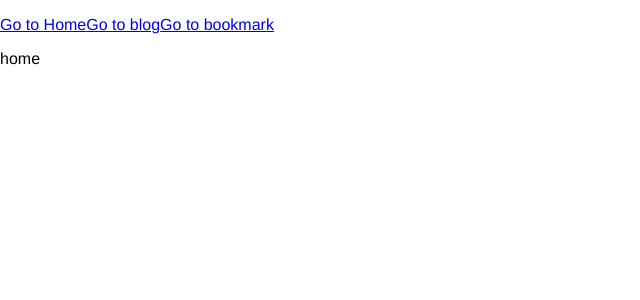
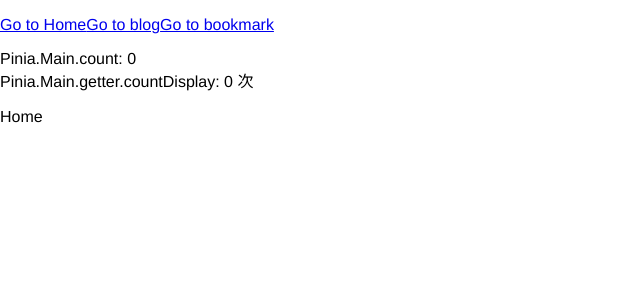
Before and after one commit to kankk/mk, a Vue app: page / in a window 1280 px wide. Shown: the top 300 px of the page, without its empty margins (0-640 px from the left). Built offline with nearby package versions, Linux system fonts and the light colour scheme.

Commit message:
feat: pinia

```diff
--- a/package.json
+++ b/package.json
@@ -10,6 +10,7 @@
     "prettier": "prettier --write ."
   },
   "dependencies": {
+    "pinia": "^2.0.11",
     "vue": "^3.2.25",
     "vue-router": "^4.0.12"
   },
--- a/src/main.ts
+++ b/src/main.ts
@@ -1,10 +1,12 @@
 import { createApp } from 'vue';
 
 import App from './App.vue';
+import store from './store';
 import router from './router';
 
 const app = createApp(App)
 
+app.use(store);
 app.use(router);
 
 app.mount('#app');
--- a/src/pages/Bookmark/BookmarkList.vue
+++ b/src/pages/Bookmark/BookmarkList.vue
@@ -1,9 +1,19 @@
 <script setup lang="ts">
+import { storeToRefs } from 'pinia'
+import { useMainStore } from '@store/main';
+
+const mainStore = useMainStore();
+
+const { count, countDisplay } = storeToRefs(mainStore)
 </script>
+
 
 <template>
 <div class="bookmark-list">
-  bookmark-list
+  <div>Pinia.Main.count: {{ count }}</div>
+  <div>Pinia.Main.getter.countDisplay: {{ countDisplay }}</div>
+  <button @click="mainStore.increment">Pinia.Main.increment</button>
+  <p>Bookmark</p>
 </div>
 </template>
 
--- a/src/pages/Home.vue
+++ b/src/pages/Home.vue
@@ -1,9 +1,17 @@
 <script setup lang="ts">
+import { storeToRefs } from 'pinia'
+import { useMainStore } from '@store/main';
+
+const mainStore = useMainStore();
+
+const { count, countDisplay } = storeToRefs(mainStore);
 </script>
 
 <template>
 <div class="home">
-  home
+  <div>Pinia.Main.count: {{ count }}</div>
+  <div>Pinia.Main.getter.countDisplay: {{ countDisplay }}</div>
+  <p>Home</p>
 </div>
 </template>
 
--- /dev/null
+++ b/src/store/index.ts
@@ -0,0 +1,5 @@
+import { createPinia } from 'pinia';
+
+const store = createPinia();
+
+export default store;
--- /dev/null
+++ b/src/store/main.ts
@@ -0,0 +1,16 @@
+import { defineStore } from 'pinia';
+
+export const useMainStore = defineStore({
+  id: 'main',
+  state: () => ({
+    count: 0,
+  }),
+  getters: {
+    countDisplay: (state) => `${state.count} 次`,
+  },
+  actions: {
+    increment() {
+      this.count += 1;
+    }
+  }
+})
--- a/tsconfig.json
+++ b/tsconfig.json
@@ -15,6 +15,7 @@
       "~types/*": ["./types/*"],
       "@pages/*": ["./src/pages/*"],
       "@components/*": ["./src/components/*"],
+      "@store/*": ["./src/store/*"],
     }
   },
   "include": ["src/**/*.ts", "src/**/*.d.ts", "src/**/*.tsx", "src/**/*.vue", "types/**/*.d.ts"],
--- a/vite.config.ts
+++ b/vite.config.ts
@@ -11,6 +11,7 @@ export default defineConfig({
       '@styles': path.resolve(__dirname, 'src/styles'),
       '@pages': path.resolve(__dirname, 'src/pages'),
       '@components': path.resolve(__dirname, 'src/components'),
+      '@store': path.resolve(__dirname, 'src/store'),
     }
   },
   css: {
```
Also changed, not shown: .eslintrc.js.
